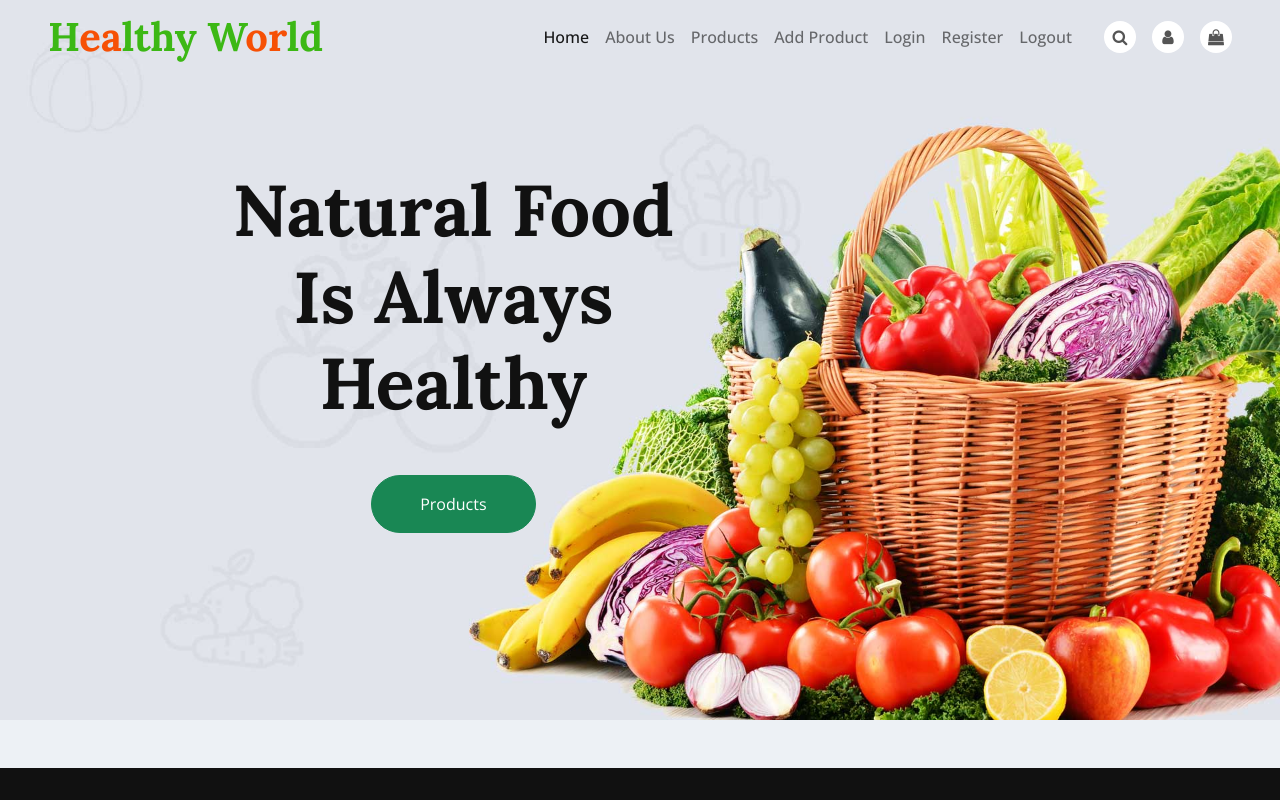
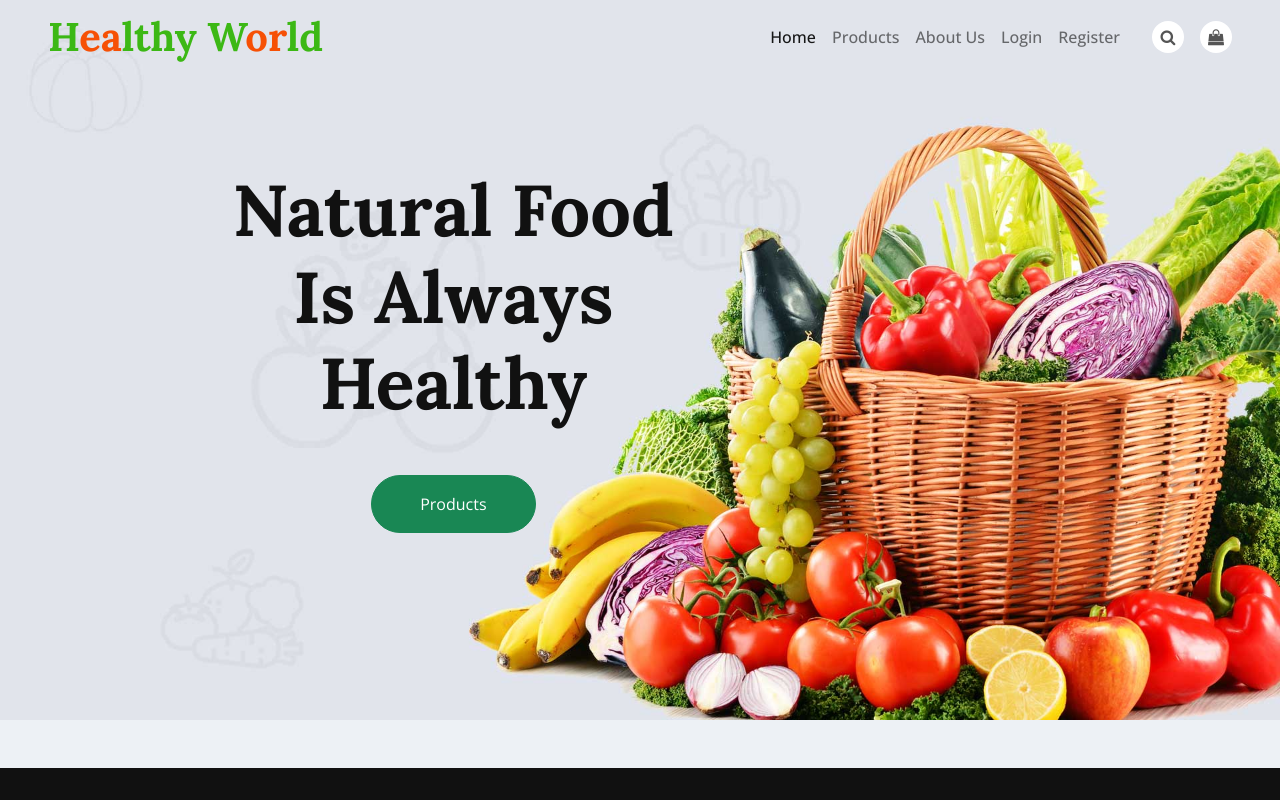
Before and after one commit to vvalev1/Healthy-World, a React (Vite) app in the folder client/: page / in a window 1280 px wide. Shown: the top 800 px of the page. Built offline with nearby package versions, Linux system fonts and the light colour scheme.

Commit message:
make nav bar for guest and for users

```diff
--- a/client/src/components/NavigationBar.jsx
+++ b/client/src/components/NavigationBar.jsx
@@ -1,26 +1,16 @@
 import { Link } from 'react-router-dom';
 
 import Path from "../paths/paths"
+import { useContext } from 'react';
+import AuthContext from './contexts/AuthContext';
 
 
 export default function NavigationBarComponent() {
+    const { username, isAuthenticated } = useContext(AuthContext);
+    console.log(username)
+
     return(
-
         <div className="container-fluid fixed-top px-0 wow fadeIn" data-wow-delay="0.1s">
-             {/* <div class="top-bar row gx-0 align-items-center d-none d-lg-flex"> */}
-                {/* <div class="col-lg-6 px-5 text-start">
-                    <small><i class="fa fa-map-marker-alt me-2"></i>123 Street, New York, USA</small>
-                    <small class="ms-4"><i class="fa fa-envelope me-2"></i>info@example.com</small>
-                </div> */}
-                {/* <div class="col-lg-6 px-5 text-end">
-                    <small>Follow us:</small>
-                    <a class="text-body ms-3" href=""><i class="fab fa-facebook-f"></i></a>
-                    <a class="text-body ms-3" href=""><i class="fab fa-twitter"></i></a>
-                    <a class="text-body ms-3" href=""><i class="fab fa-linkedin-in"></i></a>
-                    <a class="text-body ms-3" href=""><i class="fab fa-instagram"></i></a>
-                </div> */}
-            {/* </div> */}
-
             <nav className="navbar navbar-expand-lg navbar-light py-lg-0 px-lg-5 wow fadeIn" data-wow-delay="0.1s">
                 <Link to={Path.Home} className="navbar-brand ms-4 ms-lg-0">
                     <h1 className="fw-bold text-primary m-0">H<span className="text-secondary">ea</span>lthy W<span className="text-secondary">or</span>ld</h1>
@@ -32,20 +22,29 @@ export default function NavigationBarComponent() {
                 <div className="collapse navbar-collapse" id="navbarCollapse">
                     <div className="navbar-nav ms-auto p-4 p-lg-0">
                         <Link to={Path.Home} className="nav-item nav-link active">Home</Link>
+                        <Link to={Path.Products} className="nav-item nav-link">Products</Link>
                         <Link to={Path.About} className="nav-item nav-link">About Us</Link>
-                        <Link to={Path.Products} className="nav-item nav-link">Products</Link>
-                        <Link to={Path.CreateProduct} className="nav-item nav-link">Add Product</Link>
-                        <Link to={Path.Login} className="nav-item nav-link">Login</Link>
-                        <Link to={Path.Register} className="nav-item nav-link">Register</Link>
-                        <Link to={Path.Logout} className="nav-item nav-link">Logout</Link>
+                        {isAuthenticated && (
+                            <div id="user" style={{display: 'inline-flex'}}>
+                                <Link to={Path.CreateProduct} className="nav-item nav-link">Add Product</Link>
+                                <Link to={Path.Logout} className="nav-item nav-link">Logout</Link>
+                                <p id="userName" style={{"margin-top": "25px"}}>Welcome, {username}</p>
+                            </div>)
+                        }
+
+                        {!isAuthenticated && (
+                            <div id="guest" style={{display: 'inline-flex'}}>
+                                <Link to={Path.Login} className="nav-item nav-link">Login</Link>
+                                <Link to={Path.Register} className="nav-item nav-link">Register</Link>
+                            </div>)
+                        }
+
                     </div>
                     <div className="d-none d-lg-flex ms-2">
                         <a className="btn-sm-square bg-white rounded-circle ms-3" href="">
                             <small className="fa fa-search text-body"></small>
                         </a>
-                        <a className="btn-sm-square bg-white rounded-circle ms-3" href="">
-                            <small className="fa fa-user text-body"></small>
-                        </a>
+
                         <a className="btn-sm-square bg-white rounded-circle ms-3" href="">
                             <small className="fa fa-shopping-bag text-body"></small>
                         </a>
--- a/client/src/components/contexts/AuthContext.jsx
+++ b/client/src/components/contexts/AuthContext.jsx
@@ -23,7 +23,7 @@ export function AuthProvider({
       result = await authService.login(values.email, values.password);
       const token = result.accessToken;
       localStorage.setItem("auth", token);
-      setAuth(token);
+      setAuth(result);
       navigate(Path.Home);
     } catch (e) {
       errorMessage = e.message;
@@ -34,7 +34,9 @@ export function AuthProvider({
 
   const values = {
     loginSubmitHandler,
-    username: auth
+    username: auth.username,
+    email: auth.email,
+    isAuthenticated: localStorage.getItem("auth"),
   };
 
   return (
```
